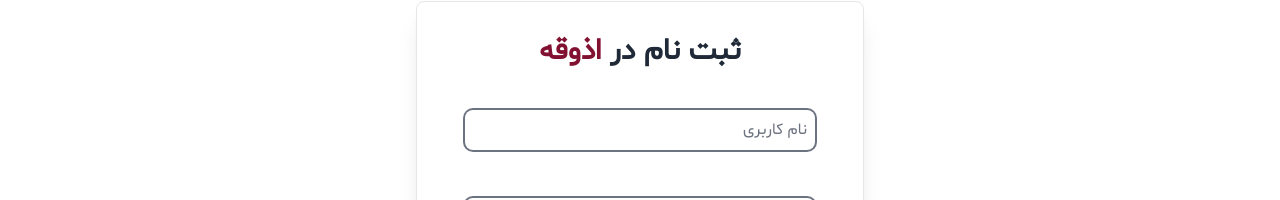
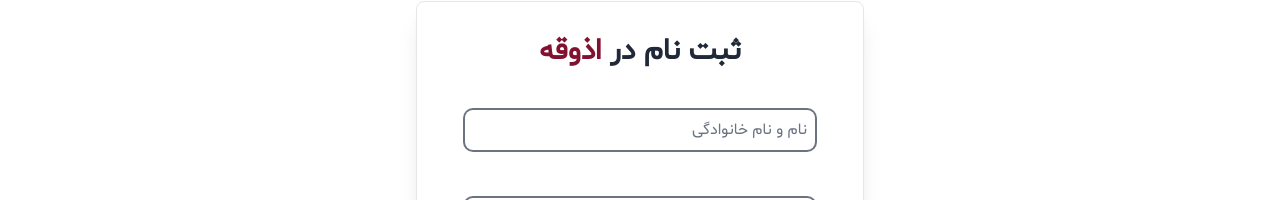
Before and after one commit to m-mohammad-d/azogeh, a React (Vite) app in the folder client/: page /signup in a window 1280 px wide. Shown: the part 247-447 px from the top of the page. Built offline with nearby package versions, Linux system fonts and the light colour scheme.

Commit message:
refactor(signup): replace username field with full name (first and last name)

```diff
--- a/client/src/pages/SignupPage.tsx
+++ b/client/src/pages/SignupPage.tsx
@@ -47,7 +47,7 @@ function SignUpPage() {
       setErrors(prev => ({ ...prev, name: "نام نمی‌تواند خالی باشد." }));
       return;
     }
-    if (formData.name.length < 3 || formData.password.length > 15) {
+    if (formData.name.length < 3 || formData.name.length > 15) {
       setErrors(prev => ({ ...prev, name: "نام باید بین 3 تا 15 کاراکتر باشد." }));
       return;
     }
@@ -99,11 +99,11 @@ function SignUpPage() {
             <CustomInput
               type="text"
               name="name"
-              placeholder="نام کاربری"
+              placeholder="نام و نام خانوادگی"
               value={formData.name}
               onChange={handleChange}
               className="mt-1"
-              label="نام کاربری"
+              label="نام و نام خانوادگی"
             />
             {errors.name && <p className="text-red-500 text-xs">{errors.name}</p>}
           </div>
--- a/client/src/pages/UserPanel/UpdateInfoPage.tsx
+++ b/client/src/pages/UserPanel/UpdateInfoPage.tsx
@@ -1,5 +1,6 @@
 import React, { useEffect, useState } from "react";
 import { useGetMeQuery, useUpdateInfoMutation } from "../../services/UsersApi";
+import toast from "react-hot-toast";
 
 interface UserProfile {
   name: string;
@@ -29,6 +30,10 @@ const UpdateInfoPage: React.FC = () => {
 
   const handleSubmit = (e: React.FormEvent) => {
     e.preventDefault();
+    if (userProfile.name.length < 3 || userProfile.name.length > 15) {
+      toast.error("نام باید بین 3 تا 15 کاراکتر باشد.");
+      return;
+    }
     updateinfo({ name: userProfile.name }).unwrap();
   };
 
@@ -52,7 +57,7 @@ const UpdateInfoPage: React.FC = () => {
         </div>
         <div className="mb-4">
           <label htmlFor="name" className="block text-gray-700 font-medium mb-2">
-            یوزرنیم
+            نام و نام خانوادگی
           </label>
           <input
             type="text"
```
